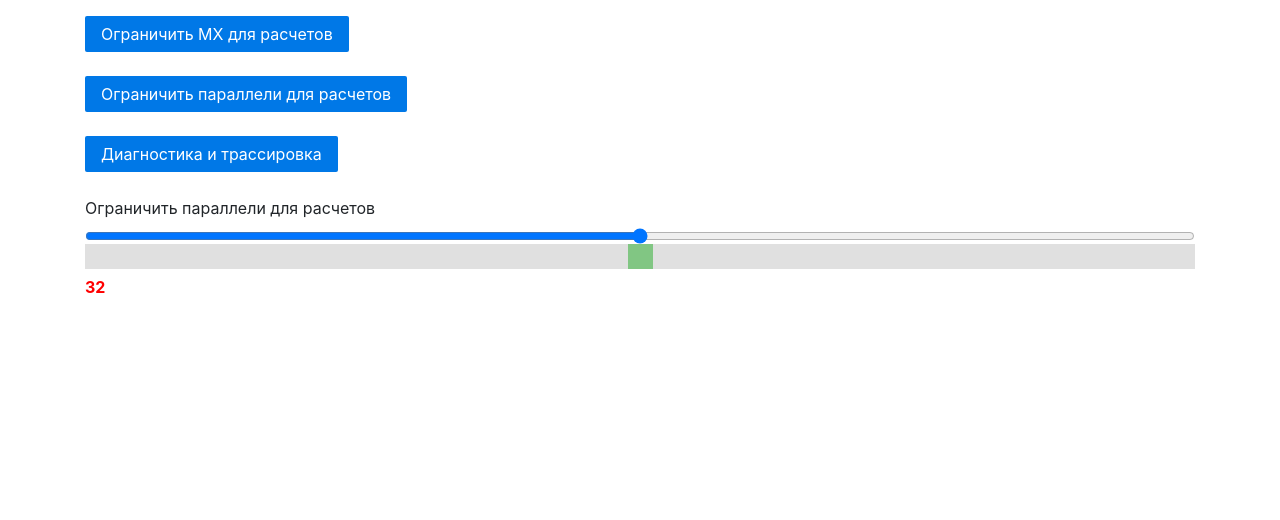
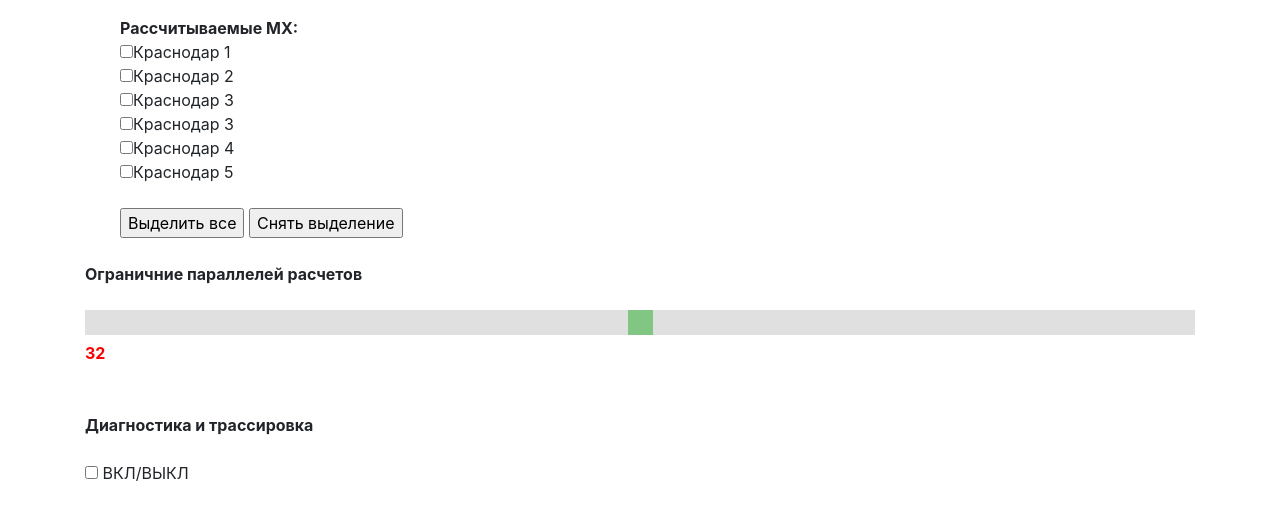
Before and after one commit to DruzhininDV/Diploma, a Flask app: page /admin in a window 1280 px wide. Shown: the part 56-576 px from the top of the page. Run offline with Flask 2, Linux system fonts and the light colour scheme; the visitor is signed in with stand-in values (Sample User, id 1); data comes from the database, SQL or seed files in the repository; both versions use the stored data as it was after the commit; some libraries are stand-ins or nearby versions.

Commit message:
add settings admin

```diff
--- a/app/templates/main/admin.html
+++ b/app/templates/main/admin.html
@@ -4,30 +4,58 @@
 {% block app_content %}
 
 
+    <form name="select_all" method="post" style="margin-left:35px;">
+        <b>Рассчитываемые МХ:</b><br>
+        <input type="checkbox" name="list" value="1">Краснодар 1<br>
+        <input type="checkbox" name="list" value="2">Краснодар 2<br>
+        <input type="checkbox" name="list" value="3">Краснодар 3<br>
+        <input type="checkbox" name="list" value="4">Краснодар 3<br>
+        <input type="checkbox" name="list" value="5">Краснодар 4<br>
+        <input type="checkbox" name="list" value="6">Краснодар 5<br><br>
+        <input type="button" value="Выделить все" onclick="check(this.form.list,1)">
+        <input type="button" value="Снять выделение" onclick="check(this.form.list,0)">
+    </form>
+    <br>
 
-    <a class="pure-button pure-button-primary" href="#">Ограничить МХ для расчетов</a>
+
+    <div class="slidecontainer">
+        <b>Ограничние параллелей расчетов </b><br>
+        <br>
+        <input type="range" min="0" max="64" value="32" step="8" class="slider" id="myRange">
+        <span id="demo" style="font-weight:bold;color:red"></span>
+    </div>
+
     <br>
+
     <br>
-    <a class="pure-button pure-button-primary" href="#">Ограничить параллели для расчетов</a>
+    <b>Диагностика и трассировка </b><br>
     <br>
-    <br>
-    <a class="pure-button pure-button-primary" href="#">Диагностика и трассировка</a>
+    <div class="bootstrap-switch-square">
+        <input type="checkbox" data-toggle="switch" name="Resend" id="Resend"/> ВКЛ/ВЫКЛ
+    </div>
     <br>
     <br>
 
-    <div class="range">
-        <label for="formControlRange">Ограничить параллели для расчетов</label>
-        <input type="range" class="form-control-range" id="formControlRange">
-    </div>
+    {#    <div class="range">#}
+    {#        <label for="formControlRange">Ограничить параллели для расчетов</label>#}
+    {#        <input type="range" class="form-control-range" id="formControlRange">#}
+    {#    </div>#}
 
 
-    <div class="slidecontainer">
-        <input type="range" min="0" max="64" value="32" step="8" class="slider" id="myRange">
-        <span id="demo" style="font-weight:bold;color:red"></span>
-    </div>
+
 {% endblock %}
 
-<script>
-
-
+<script type="text/javascript">
+    function check(field, flag) {
+        if (flag == "1") {
+            for (i = 0; i < field.length; i++) {
+                field[i].checked = true;
+            }
+        }
+        else {
+            for (i = 0; i < field.length; i++) {
+                field[i].checked = false;
+            }
+        }
+    }
 </script>
```
Also changed, not shown: app.db.
